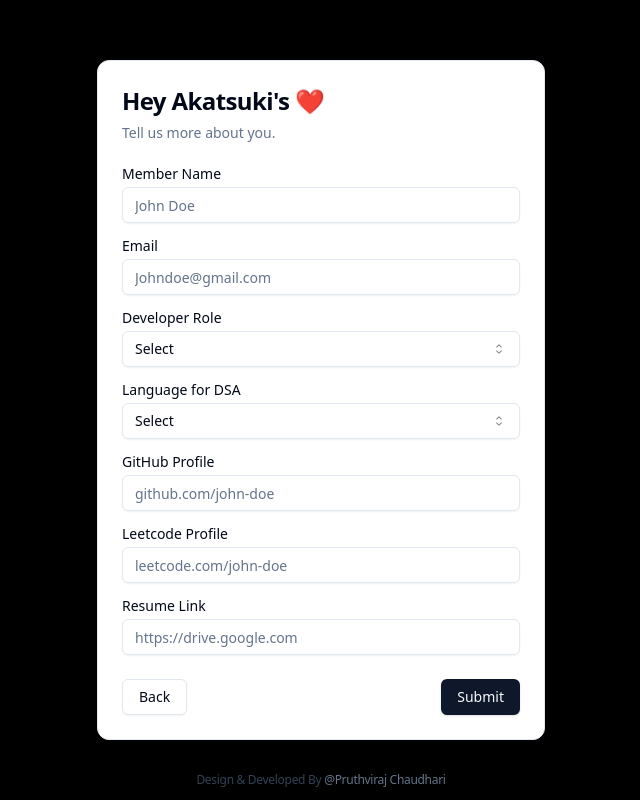
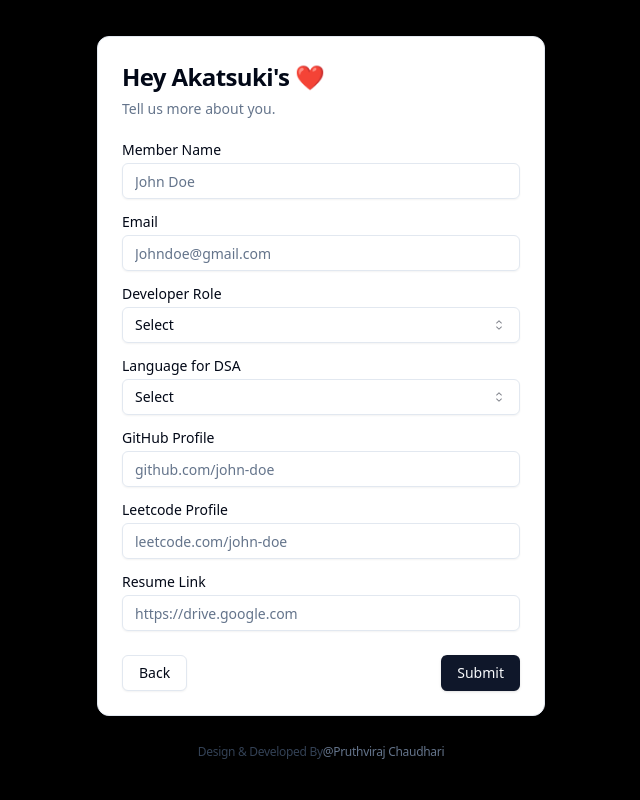
Before and after one commit to Pruthviraj-chaudhari/Akatsuki-Shadcn-Frontend, a React (Vite) app: page /form in a window 1280 px wide. Shown: the whole page, without its empty margins (319-959 px from the left). Built offline with nearby package versions, Linux system fonts and the light colour scheme.

Commit message:
Fix Tailwind css

```diff
--- a/src/App.tsx
+++ b/src/App.tsx
@@ -3,15 +3,12 @@ import Welcome from "./components/Welcome";
 import { Routes, Route } from "react-router-dom";
 import Footer from "./components/Footer";
 
-
 function App() {
-
-
   return (
-    <div className="flex justify-center items-center h-[100vh] bg-black">
+    <div className="flex flex-col justify-center items-center min-h-screen bg-black">
       <Routes>
-        <Route path="/" element={<Welcome />}/>
-        <Route path="/form" element={<Form />}/>
+        <Route path="/" element={<Welcome />} />
+        <Route path="/form" element={<Form />} />
       </Routes>
       <Footer></Footer>
     </div>
--- a/src/components/Footer.tsx
+++ b/src/components/Footer.tsx
@@ -1,11 +1,15 @@
 
 const Footer = () => {
   return (
-    <footer className="text-slate-700 mt-3 text-center text-xs fixed bottom-3 w-full tracking-tight">
-      <p>
-        Design & Developed By <span className="text-slate-500"><a href="https://github.com/Pruthviraj-chaudhari">@Pruthviraj Chaudhari</a></span>
-      </p>
-    </footer>
+    <footer className="text-center text-xs text-slate-700 tracking-tight py-4 mt-3">
+    <p>
+      Design & Developed By
+      <span className="text-slate-500">
+        <a href="https://github.com/Pruthviraj-chaudhari">@Pruthviraj Chaudhari</a>
+      </span>
+    </p>
+  </footer>
+
   )
 }
 
--- a/src/components/Form.tsx
+++ b/src/components/Form.tsx
@@ -141,7 +141,7 @@ function Form() {
   };
 
   return (
-    <div className="flex justify-center items-center h-[100vh] bg-black flex-col">
+    <div className="flex justify-center items-center bg-black flex-col mt-3">
       <Card className="max-w-md mx-auto w-[85vw]">
         <CardHeader>
           <CardTitle className="text-2xl">Hey Akatsuki's ❤️</CardTitle>
```
